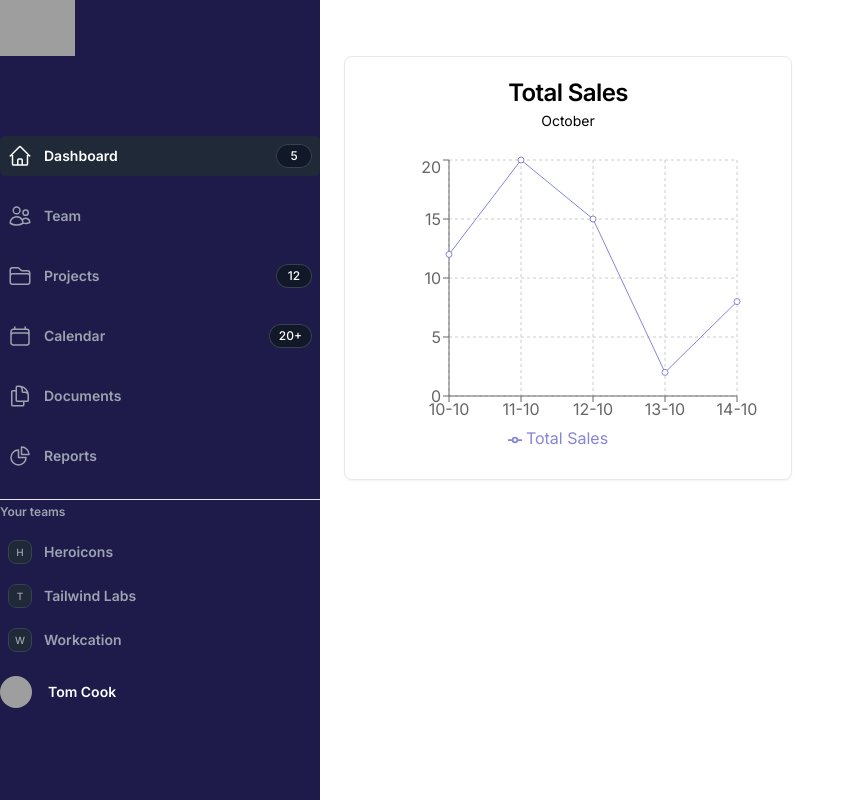
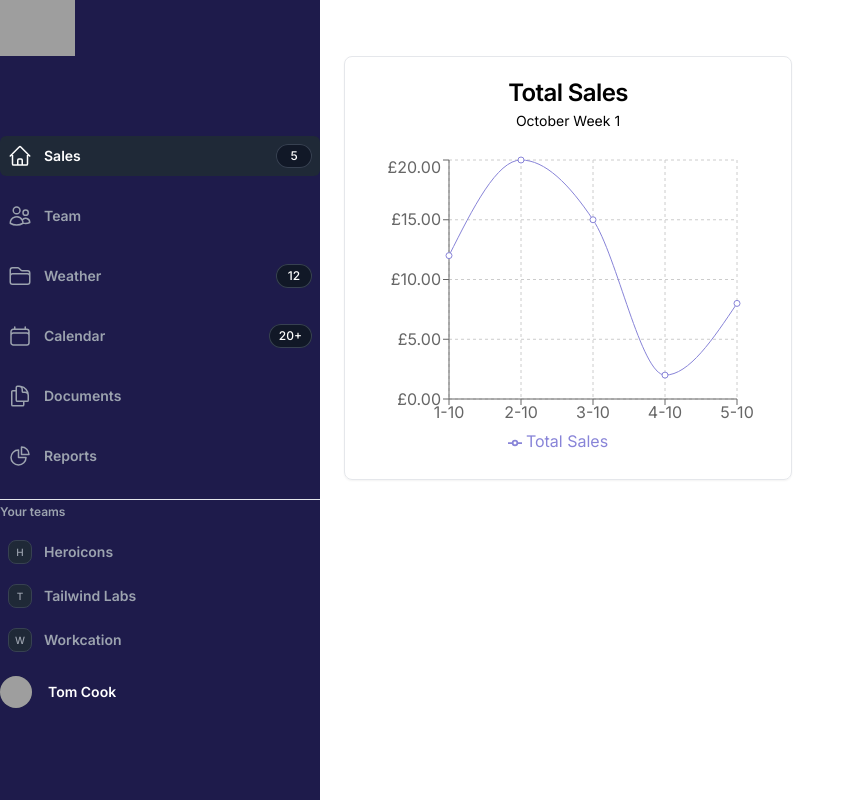
Before and after one commit to kostas-python/weather-app, a Next.js app: page / in a window 1280 px wide. Shown: the whole page, without its empty margins (0-855 px from the left). Built offline with nearby package versions, Linux system fonts and the light colour scheme; grey boxes are pictures that could not be loaded.

Commit message:
added calendar

```diff
--- /dev/null
+++ b/src/app/admin/components/charts/OrdersByDayChart.tsx
@@ -0,0 +1,53 @@
+'use client';
+
+import { Card, CardHeader, CardTitle, CardDescription, CardContent } from '@/components/ui/card';
+import React from 'react';
+import { LineChart, CartesianGrid, XAxis, YAxis, Tooltip, Legend, Line, ResponsiveContainer } from 'recharts';
+
+const data = [
+  { value: 12, date: '1-10' },
+  { value: 20, date: '2-10' },
+  { value: 15, date: '3-10' },
+  { value: 2, date:  '4-10' },
+  { value: 8, date:  '5-10' },
+];
+
+const formatCurrency = (tick: number | bigint) => {
+  return new Intl.NumberFormat('en-GB', {
+    style: 'currency',
+    currency: 'GBP',
+  }).format(tick);
+};
+
+
+export function OrdersByDayChart() {
+  return (
+    <>
+      <div className="grid grid-cols-1 md:grid-cols-2 lg:grid-cols-3 gap-4 mt-8">
+        {/* Content inside the grid */}
+      </div>
+      <div className="grid grid-cols-1 lg:grid-cols-2 gap-4">
+        <div>
+          <Card>
+            <CardHeader>
+              <CardTitle className="text-black text-center">Total Sales</CardTitle>
+              <CardDescription className="text-center">October Week 1</CardDescription>
+            </CardHeader>
+            <CardContent>
+              <ResponsiveContainer width="100%" minHeight={300}>
+                <LineChart data={data} margin={{ top: 5, right: 30, left: 20, bottom: 2 }}>
+                  <CartesianGrid strokeDasharray="3 3" />
+                  <XAxis dataKey="date" />
+                  <YAxis tickFormatter={formatCurrency} />
+                  <Tooltip />
+                  <Legend />
+                  <Line type="monotone" dataKey="value" stroke="#8884d8" name="Total Sales" />
+                </LineChart>
+              </ResponsiveContainer>
+            </CardContent>
+          </Card>
+        </div>
+      </div>
+    </>
+  );
+}
--- a/src/app/components/Dashboard.tsx
+++ /dev/null
@@ -1,27 +0,0 @@
-'use client';
-
-import React from 'react';
-import { LineChart, CartesianGrid, XAxis, YAxis, Tooltip, Legend, Line, ResponsiveContainer } from 'recharts';
-
-const data = [
-  { value: 12, date: '10-10' },
-  { value: 20, date: '11-10' },
-  { value: 15, date: '12-10' },
-  { value: 2, date: '13-10' },
-  { value: 8, date: '14-10' },
-];
-
-export function OrdersByDayChart() {
-  return (
-    <ResponsiveContainer width="100%" minHeight={300} >
-    <LineChart  data={data} margin={{ top: 5, right: 30, left: 20, bottom: 5 }}>
-      <CartesianGrid strokeDasharray="3 3" />
-      <XAxis dataKey="date" />
-      <YAxis />
-      <Tooltip />
-      <Legend />
-      <Line dataKey="value" stroke="#8884d8" name="Total Sales" />
-    </LineChart>
-    </ResponsiveContainer>
-  );
-}
--- a/src/app/page.tsx
+++ b/src/app/page.tsx
@@ -9,12 +9,13 @@ import {
   UsersIcon,
 } from '@heroicons/react/24/outline';
 import React from 'react';
-import Team from './components/Team';
-import Projects from './components/Projects';
-import RealTimeWeather from './components/RealTime';
-import { OrdersByDayChart } from './components/Dashboard';
+import Team from './admin/components/Team';
+import Projects from './admin/components/Projects';
+import RealTimeWeather from './admin/components/RealTime';
+import { OrdersByDayChart } from './admin/components/charts/OrdersByDayChart';
 import './globals.css';
 import { Card, CardHeader, CardTitle, CardDescription, CardContent } from '@/components/ui/card';
+import { Calendar } from '@/components/ui/calendar';
 
 
 // Define a type for the navigation items
@@ -28,26 +29,9 @@ type NavigationItem = {
 
 // Define your navigation and corresponding component mappings
 const navigation: NavigationItem[] = [
-  { name: 'Dashboard', href: '/components/dashboard', icon: HomeIcon, count: '5', component: () =>
-  <>
-  <div className="grid grid-cols-1 md:grid-cols-2 lg:grid-cols3 gap-4 mt-8">
-  </div>
-    <div className="grid grid-cols-1 lg:grid-cols-2 gap-4">
-    <Card>
-      <CardHeader>
-        <CardTitle className="text-black text-center">Total Sales</CardTitle>
-        <CardDescription className="text-center">October</CardDescription>
-      </CardHeader>
-      <CardContent>
-        <OrdersByDayChart />
-      </CardContent>
-    </Card>
-    </div>
-  </>
- },
-
+  { name: 'Sales', href: '', icon: HomeIcon, count: '5', component: () => <div><OrdersByDayChart /></div>},
   { name: 'Team', href: '/components/team', icon: UsersIcon, component: () => <div><Team /></div> },
-  { name: 'Projects', href: '/components/projects', icon: FolderIcon, count: '12', component: () => <div><Projects /></div> },
+  { name: 'Weather', href: '/components/projects', icon: FolderIcon, count: '12', component: () => <div><Projects /></div> },
   { name: 'Calendar', href: '#', icon: CalendarIcon, count: '20+', component: () => <div>Calendar Content</div> },
   { name: 'Documents', href: '#', icon: DocumentDuplicateIcon, component: () => <div><RealTimeWeather /></div> },
   { name: 'Reports', href: '#', icon: ChartPieIcon, component: () => <div>Reports Content</div> },
@@ -114,6 +98,7 @@ export default function Home1() {
                 </a>
               </li>
             ))}
+            <Calendar />
           </ul>
         </nav>
 
--- a/src/components/ui/calendar.tsx
+++ b/src/components/ui/calendar.tsx
@@ -18,13 +18,13 @@ function Calendar({
   return (
     <DayPicker
       showOutsideDays={showOutsideDays}
-      className={cn("p-3", className)}
+      className={cn("p-3 text-white ml-10 mt-20", className)}
       classNames={{
         months: "flex flex-col sm:flex-row space-y-4 sm:space-x-4 sm:space-y-0",
         month: "space-y-4",
         caption: "flex justify-center pt-1 relative items-center",
-        caption_label: "text-sm font-medium",
-        nav: "space-x-1 flex items-center",
+        caption_label: "text-base font-medium text-white",
+        nav: "space-x-1 flex items-center text-white",
         nav_button: cn(
           buttonVariants({ variant: "outline" }),
           "h-7 w-7 bg-transparent p-0 opacity-50 hover:opacity-100"
```
Also changed, not shown: src/app/admin/components/Projects.tsx (renamed from src/app/components/Projects.tsx), src/app/admin/components/RealTime.tsx (renamed from src/app/components/RealTime.tsx), src/app/admin/components/Team.tsx (renamed from src/app/components/Team.tsx).
